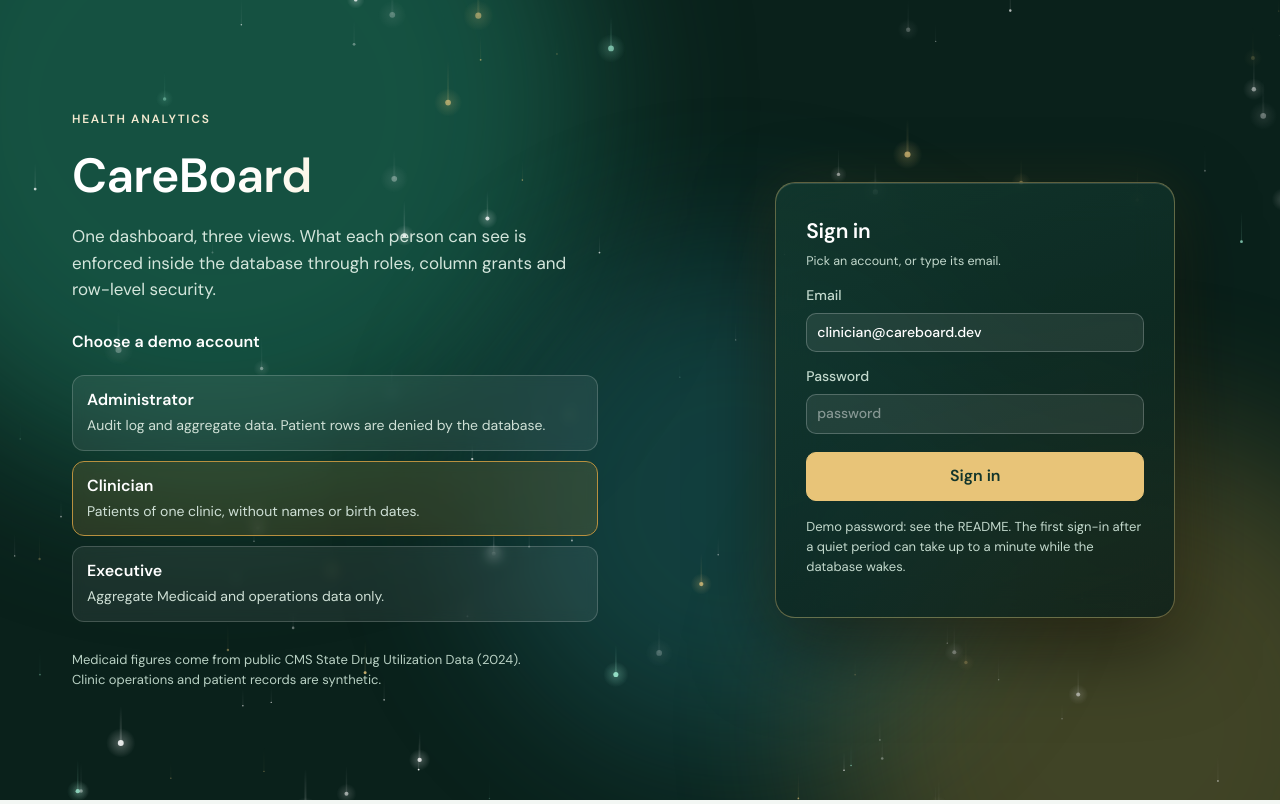
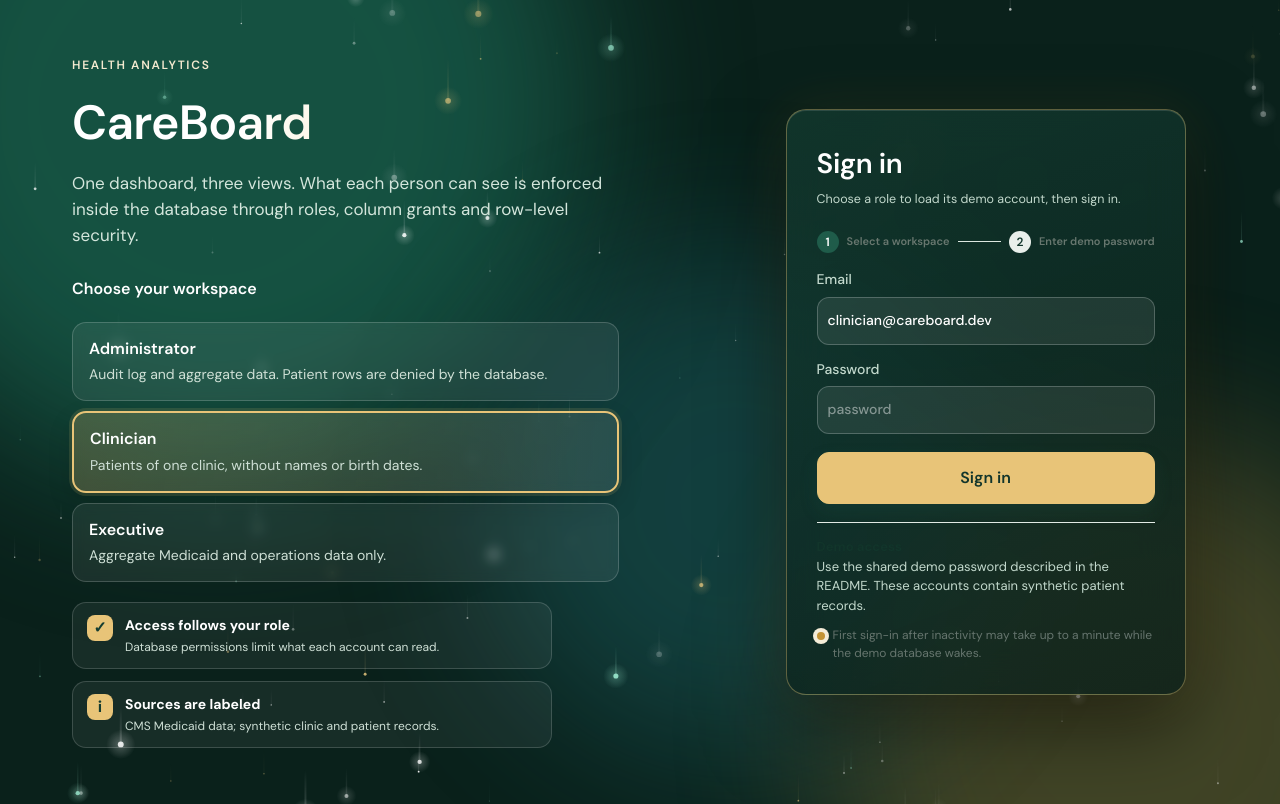
Before and after one commit to ang3lmbenoun/careboard, a React (Vite) app in the folder web/: page / in a window 1280 px wide. Built offline with nearby package versions, Linux system fonts and the light colour scheme.

Commit message:
Improve role guidance and sign-in experience

```diff
--- a/web/src/App.tsx
+++ b/web/src/App.tsx
@@ -83,7 +83,7 @@ export default function App() {
           One dashboard, three views. What each person can see is enforced inside the database through roles,
           column grants and row-level security.
         </p>
-        <p className="roles-title">Choose a demo account</p>
+          <p className="roles-title">Choose your workspace</p>
         <div className="roles">
           {ACCOUNTS.map((a) => (
             <button
@@ -97,16 +97,17 @@ export default function App() {
             </button>
           ))}
         </div>
-        <p className="aside-note">
-          Medicaid figures come from public CMS State Drug Utilization Data (2024). Clinic operations and patient
-          records are synthetic.
-        </p>
+          <div className="login-trust" aria-label="Data and access summary">
+            <div><span className="trust-mark" aria-hidden="true">✓</span><span><strong>Access follows your role</strong><small>Database permissions limit what each account can read.</small></span></div>
+            <div><span className="trust-mark" aria-hidden="true">i</span><span><strong>Sources are labeled</strong><small>CMS Medicaid data; synthetic clinic and patient records.</small></span></div>
+          </div>
       </aside>
 
       <main className="login-main">
         <form className="login-form" onSubmit={login}>
           <h2>Sign in</h2>
-          <p className="sub">Pick an account, or type its email.</p>
+          <p className="sub">Choose a role to load its demo account, then sign in.</p>
+          <div className="form-step"><span>1</span><span>Select a workspace</span><span className="step-line"/><span>2</span><span>Enter demo password</span></div>
           <label className="field">
             Email
             <input
@@ -127,14 +128,11 @@ export default function App() {
               placeholder="password"
             />
           </label>
-          <button type="submit" className="primary" disabled={busy}>
+          <button type="submit" className="primary login-submit" disabled={busy}>
             {busy ? "Signing in…" : "Sign in"}
           </button>
           {error && <p className="error" role="alert">{error}</p>}
-          <p className="fineprint">
-            Demo password: see the README. The first sign-in after a quiet period can take up to a minute while the
-            database wakes.
-          </p>
+          <div className="login-foot"><p className="fineprint"><strong>Demo access</strong><br/>Use the shared demo password described in the README. These accounts contain synthetic patient records.</p><p className="wake-note"><span className="wake-dot"/>First sign-in after inactivity may take up to a minute while the demo database wakes.</p></div>
         </form>
       </main>
     </div>
--- a/web/src/Dashboard.tsx
+++ b/web/src/Dashboard.tsx
@@ -180,7 +180,7 @@ export default function Dashboard({ user, email, onSignOut }: { user: User; emai
   const shown = custom || user.name;
   const head =
     tab === "overview"
-      ? { title: `${greeting()}, ${shown}`, lede: "Here is what is going on across your Medicaid and clinic data. Select a card to open the full view." }
+      ? { title: `${greeting()}, ${shown}`, lede: "2024 public Medicaid drug spending and synthetic clinic operations. Select a measure to explore its source and detail." }
       : tab === "riskcare" && user.role !== "clinician"
         ? { title: "Care risk", lede: "How many patients fall in each risk group, by clinic and condition. Your role sees counts only, and small groups are hidden by the database. Synthetic patients; illustrative rules." }
         : HEADINGS[tab];
--- a/web/src/Overview.tsx
+++ b/web/src/Overview.tsx
@@ -52,6 +52,12 @@ const START: Record<Role, { text: string; links: { label: string; to: Dest }[] }
   },
 };
 
+const ROLE_CONTEXT: Record<Role, { eyebrow: string; title: string; body: string; primary: Dest }> = {
+  executive: { eyebrow: "Executive briefing", title: "Where is spend concentrated?", body: "Start with the largest drug class, then compare spending exposure and missed-visit trends. Patient counts are suppressed for small groups.", primary: "riskspend" },
+  clinician: { eyebrow: "Clinical workspace", title: "Who may need follow-up?", body: "Review your clinic’s care-risk worklist and operational trends. Scores are illustrative decision support, not clinical guidance.", primary: "riskcare" },
+  admin: { eyebrow: "Control center", title: "Are access controls and data healthy?", body: "Check recent activity, control tests, and data health. Patient records are denied to this role.", primary: "riskcomp" },
+};
+
 export default function Overview({ role, onOpen }: { role: Role; onOpen: (tab: Dest) => void }) {
   const classes = useData<Cls[]>("medicaid/breakdown?by=class");
   const months = useData<Ops[]>("ops/trend?grain=month&");
@@ -63,8 +69,13 @@ export default function Overview({ role, onOpen }: { role: Role; onOpen: (tab: D
   const noShows = months.data?.reduce((a, r) => a + r.no_shows, 0) ?? null;
 
   const start = START[role];
+  const context = ROLE_CONTEXT[role];
   return (
     <>
+      <section className={`briefing briefing-${role}`} aria-labelledby="briefing-title">
+        <div><p className="briefing-eyebrow">{context.eyebrow}</p><h2 id="briefing-title">{context.title}</h2><p>{context.body}</p></div>
+        <button className="briefing-action" onClick={() => onOpen(context.primary)}>{role === "admin" ? "Review controls" : role === "clinician" ? "Open care risk" : "Explore exposure"}<span aria-hidden="true"> →</span></button>
+      </section>
       <div className="start">
         <p className="start-title">Start here</p>
         <p className="start-text">{start.text}</p>
--- a/web/src/index.css
+++ b/web/src/index.css
@@ -73,7 +73,7 @@ select, input {
 select { padding: 6px 10px; }
 
 /* ---------- sign-in ---------- */
-.login { min-height: 100svh; display: grid; grid-template-columns: 1.1fr 1fr; }
+.login { min-height: 100svh; display: grid; grid-template-columns: minmax(0, 1.08fr) minmax(420px, .92fr); background: linear-gradient(115deg,#10352b 0%,#17483a 48%,#eef4ef 48%,#f8faf8 100%); }
 .login-aside {
   background: radial-gradient(1100px 560px at -10% -10%, #1f5c4a 0%, transparent 60%), var(--green-900);
   color: #fff;
@@ -100,21 +100,29 @@ select { padding: 6px 10px; }
   background: rgba(255, 255, 255, 0.07);
   border: 1px solid rgba(255, 255, 255, 0.18);
   color: #fff;
-  border-radius: 12px;
-  padding: 12px 14px;
+  border-radius: 14px;
+  padding: 14px 16px;
+  display: grid;
+  gap: 3px;
+  transition: transform .18s ease, box-shadow .18s ease, background .18s ease, border-color .18s ease;
 }
-.role-card:hover:not(:disabled) { background: rgba(255, 255, 255, 0.13); border-color: var(--gold); }
-.role-card.on { border-color: var(--gold); background: rgba(184, 144, 63, 0.18); }
+.role-card:hover:not(:disabled) { background: rgba(255, 255, 255, 0.16); border-color: #e8c478; transform: translateY(-2px); box-shadow: 0 10px 24px rgba(0,0,0,.16); }
+.role-card.on { border: 2px solid #e8c478; background: linear-gradient(100deg,rgba(232,196,120,.24),rgba(255,255,255,.1)); box-shadow: 0 0 0 3px rgba(232,196,120,.13), 0 10px 26px rgba(0,0,0,.13); }
 .role-card strong { display: block; font-weight: 600; }
 .role-card span { color: #cfe0d6; font-size: 14px; }
 .aside-note { color: #b9d1c4; font-size: 13px; margin: 8px 0 0; max-width: 52ch; }
 
-.login-main { display: flex; align-items: center; justify-content: center; padding: 40px 24px; }
-.login-form { width: 100%; max-width: 360px; }
-.login-form h2 { margin: 0 0 4px; }
+.login-main { display: flex; align-items: center; justify-content: center; padding: 48px clamp(24px,5vw,72px); position: relative; }
+.login-form { width: 100%; max-width: 430px; padding: clamp(26px,4vw,42px); border: 1px solid rgba(18,53,43,.12); border-radius: 24px; background: rgba(255,255,255,.94); box-shadow: 0 24px 70px rgba(18,53,43,.14),0 3px 10px rgba(18,53,43,.06); backdrop-filter: blur(16px); }
+.login-form h2 { margin: 0 0 4px; font-size: 28px; }
 .login-form .sub { color: var(--muted); margin: 0; }
+.form-step { display:flex; align-items:center; gap:8px; margin:22px 0 16px; color:#68776f; font-size:11px; font-weight:600; white-space:nowrap; }
+.form-step span:nth-child(1),.form-step span:nth-child(4) { display:grid; place-items:center; width:22px; height:22px; border-radius:50%; color:#fff; background:var(--green-700); font-size:12px; }
+.form-step span:nth-child(4) { background:#e9efeb; color:var(--green-900); }
+.step-line { flex:1; height:1px; background:#dce7e0; }
 .field { display: grid; gap: 6px; margin-top: 14px; font-size: 14px; color: var(--muted); font-weight: 500; }
-.field input { width: 100%; }
+.field input { width: 100%; min-height:48px; border-radius:12px; background:#fbfdfb; border-color:#cfddd4; transition:border-color .18s,box-shadow .18s,background .18s; }
+.field input:focus { outline:0; border-color:var(--green-600); background:#fff; box-shadow:0 0 0 4px rgba(42,115,96,.14); }
 .primary {
   width: 100%;
   margin-top: 18px;
@@ -126,6 +134,7 @@ select { padding: 6px 10px; }
 }
 .primary:hover:not(:disabled) { background: var(--green-900); border-color: var(--green-900); }
 .primary:disabled { opacity: 0.7; }
+.login-submit { min-height:52px; border-radius:12px; font-size:16px; box-shadow:0 8px 18px rgba(31,92,74,.2); }
 .error {
   color: var(--danger);
   background: #fbeeee;
@@ -135,7 +144,29 @@ select { padding: 6px 10px; }
   margin: 14px 0 0;
   font-size: 14px;
 }
-.fineprint { color: var(--muted); font-size: 13px; margin-top: 16px; }
+.fineprint { color: var(--muted); font-size: 13px; margin: 0; line-height:1.5; }
+.login-foot { border-top:1px solid #e6ede8; margin-top:18px; padding-top:14px; display:grid; gap:12px; }
+.login-foot strong { color:var(--green-900); }
+.wake-note { display:flex; gap:8px; align-items:flex-start; color:#66756e; font-size:12px; line-height:1.45; margin:0; }
+.wake-dot { flex:none; width:8px; height:8px; margin-top:5px; border-radius:50%; background:#c49335; box-shadow:0 0 0 4px #f5ecd8; }
+.login-trust { display:grid; gap:12px; max-width:480px; }
+.login-trust>div { display:flex; align-items:flex-start; gap:12px; padding:12px 14px; border:1px solid rgba(255,255,255,.16); border-radius:14px; background:rgba(255,255,255,.055); }
+.trust-mark { flex:none; display:grid; place-items:center; width:26px; height:26px; border-radius:8px; color:#143d31; background:#e8c478; font-weight:800; }
+.login-trust strong,.login-trust small { display:block; }
+.login-trust strong { color:#fff; font-size:14px; }
+.login-trust small { color:#cfe0d6; font-size:12px; line-height:1.45; margin-top:2px; }
+
+.briefing { display:flex; justify-content:space-between; align-items:center; gap:22px; padding:20px 22px; margin:0 0 18px; border:1px solid #d7e6dc; border-left:5px solid var(--green-700); border-radius:16px; background:linear-gradient(110deg,#eff7f1,#fff 72%); }
+.briefing-executive { border-left-color:#a8782a; background:linear-gradient(110deg,#fbf5e8,#fff 72%); }
+.briefing-admin { border-left-color:#526f81; background:linear-gradient(110deg,#f0f5f7,#fff 72%); }
+.briefing-eyebrow { margin:0 0 3px; color:var(--green-700); font-size:11px; font-weight:700; text-transform:uppercase; letter-spacing:.1em; }
+.briefing h2 { margin:0 0 3px; font-size:21px; }
+.briefing p:last-child { max-width:76ch; margin:0; color:var(--muted); font-size:14px; }
+.briefing-action { flex:none; padding:10px 14px; border-color:var(--green-700); border-radius:11px; color:#fff; background:var(--green-700); font-weight:700; }
+.briefing-action:hover:not(:disabled) { color:#fff; background:var(--green-900); }
+
+@media (max-width:850px) { .login { grid-template-columns:1fr; background:linear-gradient(180deg,#10352b 0%,#17483a 54%,#f3f7f4 54%,#f8faf8 100%); } .login-aside { gap:16px; padding:34px clamp(22px,7vw,56px) 28px; } .login-aside h1 { font-size:38px; } .roles { grid-template-columns:repeat(3,minmax(0,1fr)); } .role-card { padding:12px; } .role-card span { font-size:12px; } .login-main { padding:28px 20px 44px; } }
+@media (max-width:560px) { .roles { grid-template-columns:1fr; } .login-aside { padding:28px 20px 20px; } .login-trust { grid-template-columns:1fr; } .login-main { padding:18px 14px 32px; } .login-form { padding:24px 20px; border-radius:19px; } .form-step { gap:6px; font-size:10px; } .briefing { align-items:flex-start; flex-direction:column; padding:17px; } .briefing-action { width:100%; } }
 
 /* ---------- app shell ---------- */
 .topbar { background: var(--green-900); color: #fff; border-bottom: 3px solid var(--gold); }
```
